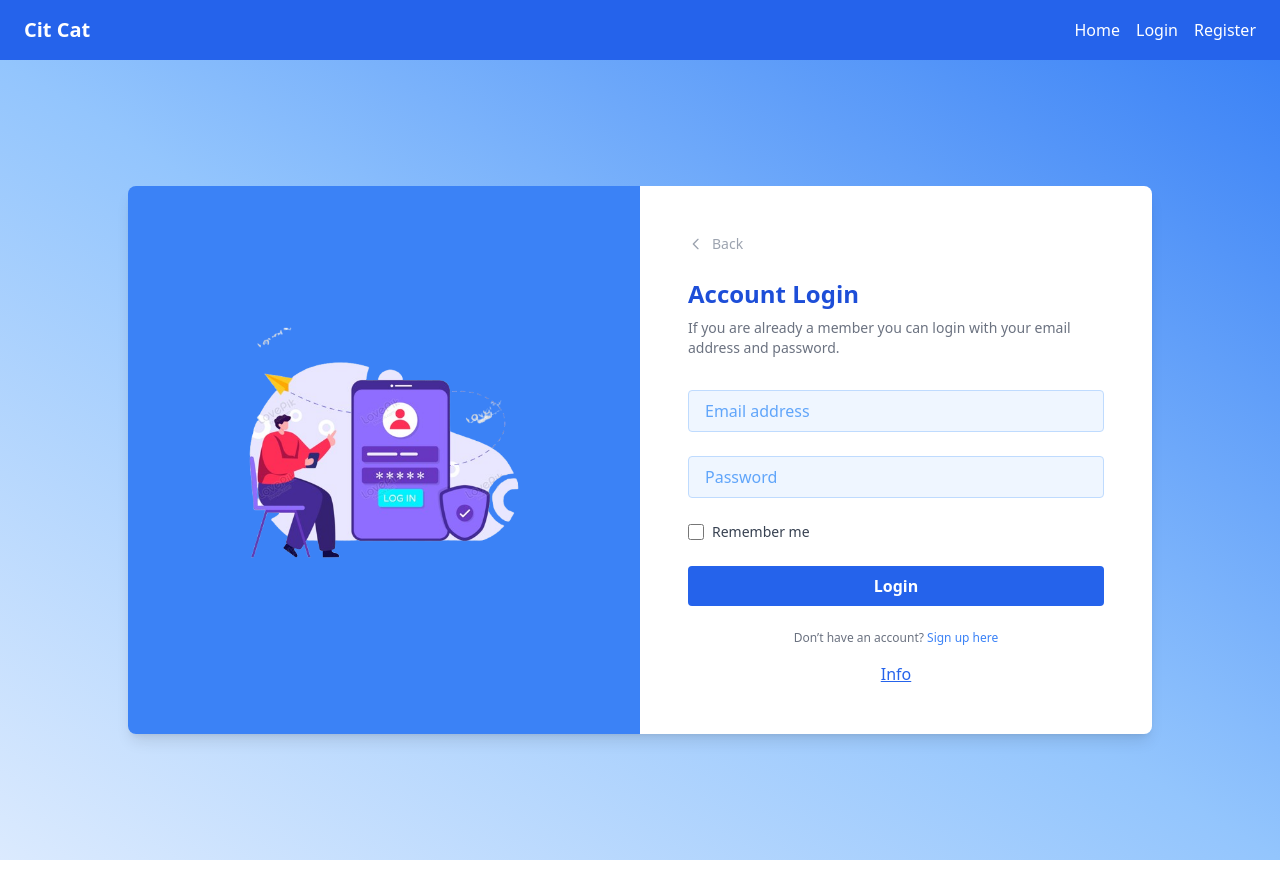
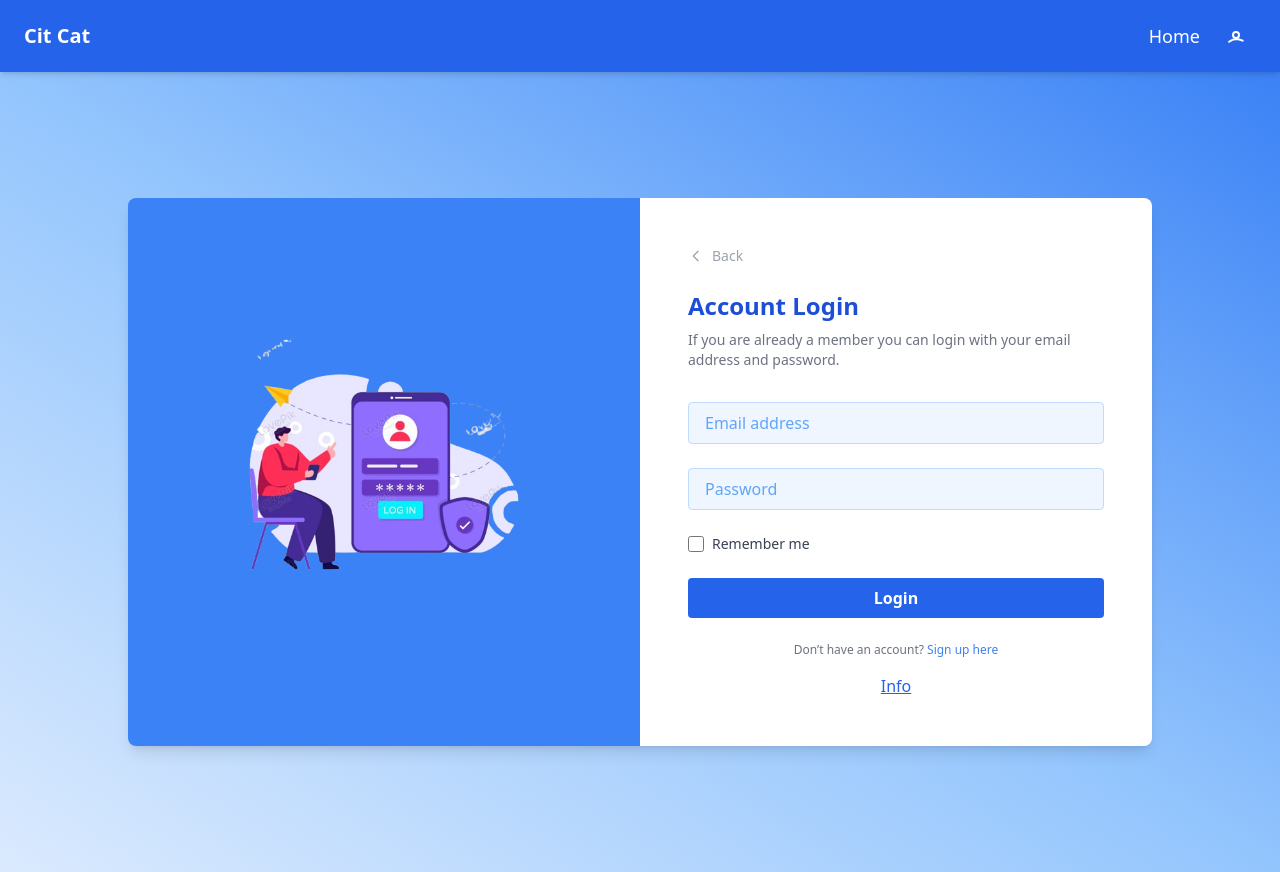
Before and after one commit to nikkuananda/assignment_30, a React (Vite) app: page /login in a window 1280 px wide. Built offline with nearby package versions, Linux system fonts and the light colour scheme.

Commit message:
24 Juli: memperbaiki Navbar

```diff
--- a/src/components/Navbar.jsx
+++ b/src/components/Navbar.jsx
@@ -1,22 +1,221 @@
-import { Link } from "react-router-dom";
+import React, { useState, useEffect, useRef } from "react";
+import { Link, useNavigate, useLocation } from "react-router-dom";
 
 const Navbar = () => {
+  const [isOpen, setIsOpen] = useState(false);
+  const [dropdownOpen, setDropdownOpen] = useState(false);
+  const [isLoggedIn, setIsLoggedIn] = useState(false);
+
+  const navigate = useNavigate();
+  const location = useLocation();
+  const dropdownRef = useRef(null);
+
+  useEffect(() => {
+    const updateLoginStatus = () => {
+      setIsLoggedIn(!!localStorage.getItem("token"));
+    };
+
+    updateLoginStatus();
+
+    window.addEventListener("storage", updateLoginStatus);
+    window.addEventListener("loginStatusChanged", updateLoginStatus);
+
+    return () => {
+      window.removeEventListener("storage", updateLoginStatus);
+      window.removeEventListener("loginStatusChanged", updateLoginStatus);
+    };
+  }, []);
+
+  useEffect(() => {
+    const handleClickOutside = (event) => {
+      if (dropdownRef.current && !dropdownRef.current.contains(event.target)) {
+        setDropdownOpen(false);
+      }
+    };
+
+    if (dropdownOpen) {
+      document.addEventListener("mousedown", handleClickOutside);
+    } else {
+      document.removeEventListener("mousedown", handleClickOutside);
+    }
+
+    return () => {
+      document.removeEventListener("mousedown", handleClickOutside);
+    };
+  }, [dropdownOpen]);
+
+  const toggleMenu = () => setIsOpen(!isOpen);
+  const toggleDropdown = () => setDropdownOpen(!dropdownOpen);
+
+  const handleLogout = () => {
+    localStorage.removeItem("token");
+    window.dispatchEvent(new Event("loginStatusChanged")); // 🔁 update tanpa refresh
+    setDropdownOpen(false);
+    setIsOpen(false);
+    navigate("/login");
+  };
+
+  const showHomeLink =
+    location.pathname === "/login" ||
+    location.pathname === "/register" ||
+    location.pathname.startsWith("/users/");
+
   return (
-    <nav className="bg-blue-600 text-white px-6 py-4 shadow-md">
-      <div className="container mx-auto flex justify-between items-center">
-        <h1 className="text-xl font-bold">Cit Cat</h1>
-        <div className="space-x-4">
-          <Link to="/" className="hover:text-yellow-300">
+    <nav className="bg-blue-600 text-white shadow-md sticky top-0 z-50">
+      <div className="container mx-auto px-6 py-4 flex justify-between items-center">
+        {/* Brand */}
+        <Link to="/" className="text-xl font-bold hover:text-yellow-300">
+          Cit Cat
+        </Link>
+
+        {/* Desktop  */}
+        <div className="hidden md:flex items-center relative">
+          {showHomeLink && (
+            <Link
+              to="/"
+              className="mr-4 hover:text-yellow-300 text-lg font-medium"
+              onClick={() => setDropdownOpen(false)}
+            >
               Home
             </Link>
-          <Link to="/login" className="hover:text-yellow-300">
+          )}
+
+          {/* Icon Menu */}
+          <button
+            onClick={toggleDropdown}
+            className="p-2 rounded-full hover:bg-blue-500 focus:outline-none focus:ring-2 focus:ring-white"
+            aria-haspopup="true"
+            aria-expanded={dropdownOpen}
+            aria-label="User menu"
+          >
+            <svg
+              className="w-6 h-6"
+              fill="none"
+              stroke="currentColor"
+              strokeWidth={2}
+              viewBox="0 0 24 24"
+            >
+              <path
+                strokeLinecap="round"
+                strokeLinejoin="round"
+                d="M5.121 17.804A13.937 13.937 0 0112 15c2.36 0 4.572.629 6.623 1.699M15 11a3 3 0 11-6 0 3 3 0 016 0z"
+              />
+            </svg>
+          </button>
+
+          {/* Dropdown Menu */}
+          {dropdownOpen && (
+            <div
+              ref={dropdownRef}
+              className="absolute right-0 mt-2 w-36 bg-white text-gray-800 rounded-md shadow-lg py-1 ring-1 ring-black ring-opacity-5 z-50"
+              role="menu"
+            >
+              {!isLoggedIn ? (
+                <>
+                  <Link
+                    to="/login"
+                    className="block px-4 py-2 hover:bg-blue-100"
+                    onClick={() => setDropdownOpen(false)}
+                  >
                     Login
                   </Link>
-          <Link to="/register" className="hover:text-yellow-300">
+                  <Link
+                    to="/register"
+                    className="block px-4 py-2 hover:bg-blue-100"
+                    onClick={() => setDropdownOpen(false)}
+                  >
                     Register
                   </Link>
+                </>
+              ) : (
+                <button
+                  onClick={handleLogout}
+                  className="w-full text-left px-4 py-2 hover:bg-blue-100"
+                  type="button"
+                >
+                  Logout
+                </button>
+              )}
             </div>
+          )}
         </div>
+
+        {/* Mobile Hamburger */}
+        <button
+          onClick={toggleMenu}
+          className="md:hidden focus:outline-none"
+          aria-label="Toggle menu"
+          aria-expanded={isOpen}
+        >
+          <svg
+            className="w-6 h-6"
+            fill="none"
+            stroke="currentColor"
+            viewBox="0 0 24 24"
+          >
+            {isOpen ? (
+              <path
+                strokeLinecap="round"
+                strokeLinejoin="round"
+                strokeWidth={2}
+                d="M6 18L18 6M6 6l12 12"
+              />
+            ) : (
+              <path
+                strokeLinecap="round"
+                strokeLinejoin="round"
+                strokeWidth={2}
+                d="M4 6h16M4 12h16M4 18h16"
+              />
+            )}
+          </svg>
+        </button>
+      </div>
+
+      {/* Mobile Menu */}
+      {isOpen && (
+        <div className="md:hidden bg-blue-700 px-6 py-4 space-y-3 font-medium">
+          {showHomeLink && (
+            <Link
+              to="/"
+              className="block hover:text-yellow-300"
+              onClick={() => setIsOpen(false)}
+            >
+              Home
+            </Link>
+          )}
+
+          {!isLoggedIn ? (
+            <>
+              <Link
+                to="/login"
+                className="block hover:text-yellow-300"
+                onClick={() => setIsOpen(false)}
+              >
+                Login
+              </Link>
+              <Link
+                to="/register"
+                className="block hover:text-yellow-300"
+                onClick={() => setIsOpen(false)}
+              >
+                Register
+              </Link>
+            </>
+          ) : (
+            <button
+              onClick={() => {
+                handleLogout();
+                setIsOpen(false);
+              }}
+              className="block hover:text-yellow-300 w-full text-left"
+              type="button"
+            >
+              Logout
+            </button>
+          )}
+        </div>
+      )}
     </nav>
   );
 };
```
Lines whose indentation alone changed are shown as unchanged.
